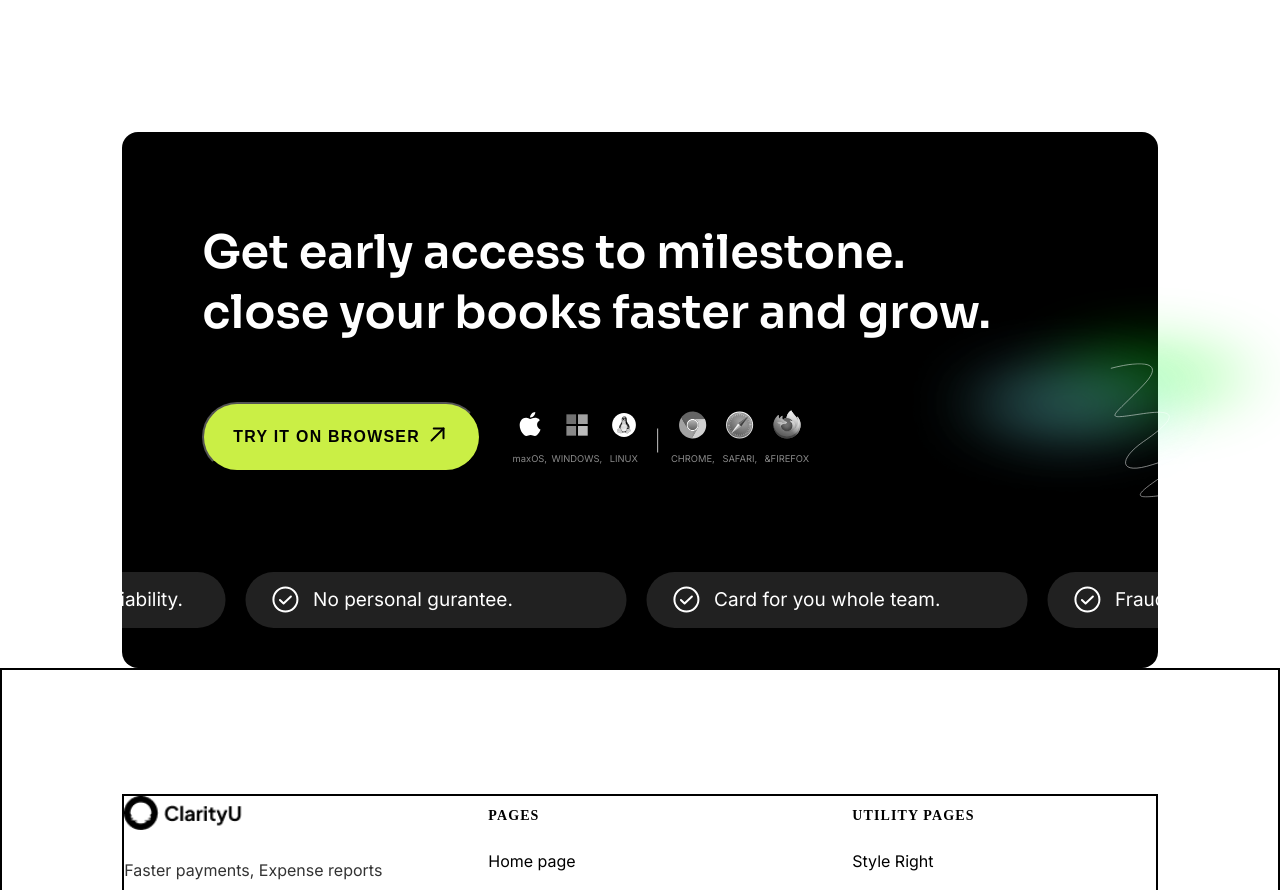
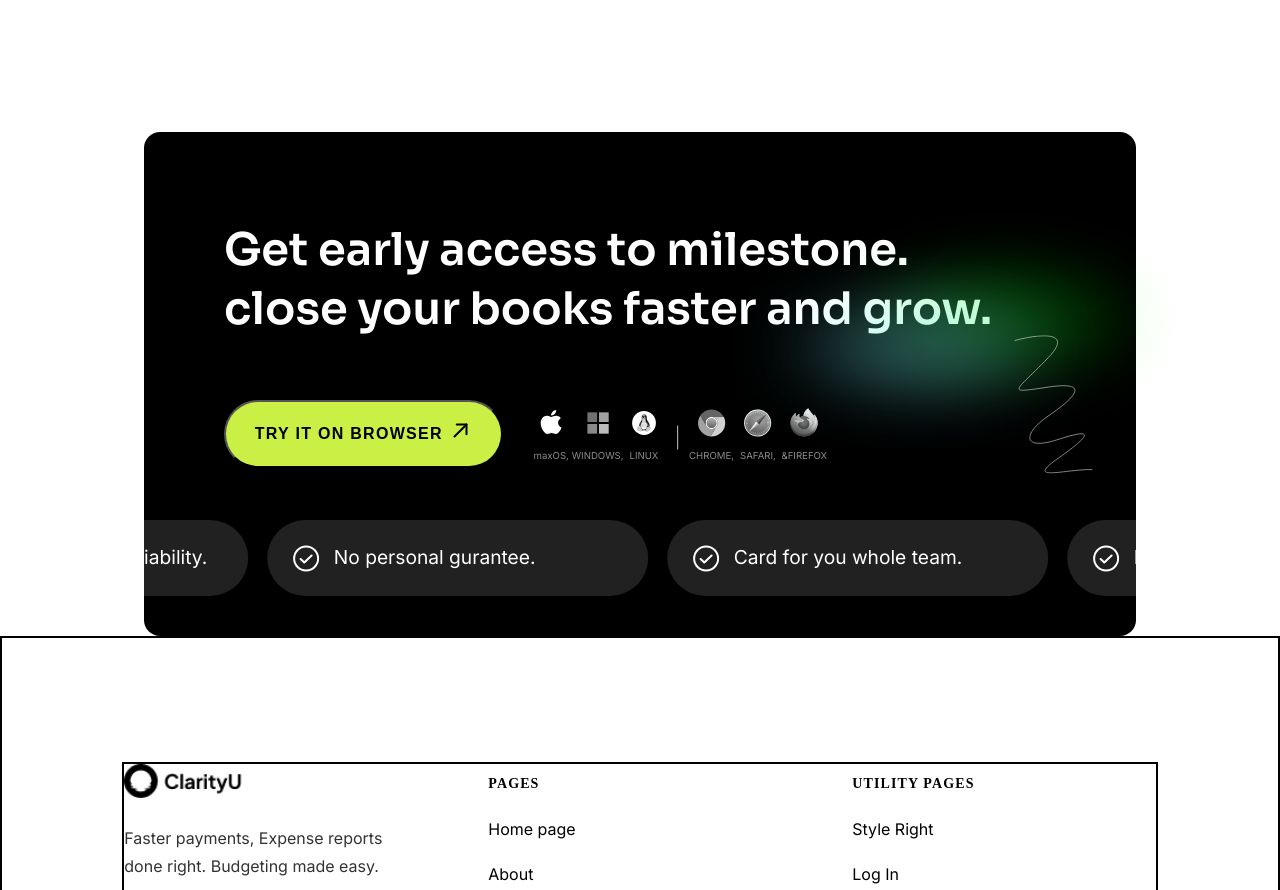
Before and after one commit to HamzaRathore/LandingPage, a React (Vite) app: page / in a window 1280 px wide. Shown: the part 8740-9630 px from the top of the page. Built offline with nearby package versions, Linux system fonts and the light colour scheme.

Commit message:
fixed benefits

```diff
--- a/src/components/Benefits/Benefits.jsx
+++ b/src/components/Benefits/Benefits.jsx
@@ -12,6 +12,7 @@ import tick from "../../assets/benefits/tick.svg";
 import blueRad from "../../assets/cust-review/blueRad.svg";
 import greenRadius from "../../assets/greenRadius.svg";
 import spiral from "../../assets/benefits/spiral.svg";
+import { Link } from "react-router-dom";
 
 const leftlogo = [
   {
@@ -49,7 +50,6 @@ const rightlogo = [
 ];
 
 const Benefits = () => {
-
   return (
     <div className={styles.container}>
       {/* <img className={styles.radiusImg} src={greenRadius} alt="shadow" /> */}
@@ -66,12 +66,19 @@ const Benefits = () => {
 
           <div className={styles.btnSection}>
             <div>
+              <Link
+                className={styles.btnLink}
+                to={
+                  "https://milestone-webflow-html-website-template.webflow.io/"
+                }
+              >
                 <button className={styles.arrowButton}>
                   TRY IT ON BROWSER
                   <span className={styles.arrow}>
                     <img src={upperArrow} alt="Upper Arrow" />
                   </span>
                 </button>
+              </Link>
             </div>
 
             <div className={styles.logos}>
--- a/src/components/Benefits/Benefits.module.css
+++ b/src/components/Benefits/Benefits.module.css
@@ -1,81 +1,76 @@
 .container {
   width: 100%;
-  height: 536px;
-  padding: 0px 9.72vw 0px 9.72vw;
+  height: 63vh;
+  padding: 0 9.7vw;
   display: flex;
   justify-content: center;
-  /* padding-bottom: 4px; */
   position: relative;
 }
-/* .radiusImg{
-    position: absolute;
-    height: 162px;
-    width: 154px;
-    right: 160px;
-    bottom: 214px;
-    z-index: 1;
-    opacity: 0.4;
-    border-radius: 50%;
- } */
+
 .blueradius {
   position: absolute;
-  height: 333px;
-  width: 346px;
-  right: 720px;
-  bottom: 148px;
+  height: 20.8rem;
+  width: 26rem;
+  right: 26%;
+  bottom: 37%;
   z-index: 1;
   opacity: 0.6;
-  filter: drop-shadow(83px -27px 6px rgba(0, 255, 0, 0.8));
+  filter: drop-shadow(5.19rem -1.69rem 0.38rem rgba(0, 255, 0, 0.8));
 }
+
 .spiral {
   position: absolute;
-  height: 165px;
-  width: 283px;
-  right: 330px;
-  bottom: 188px;
+  height: 10.3rem;
+  width: 23.9rem;
+  right: 19%;
+  bottom: 37%;
   z-index: 1;
   opacity: 0.8;
 }
+
 .subcontainer {
-  width: 80.90vw;
-  max-width: 80.90vw;
-  border-radius: 16px;
+  width: 77.5vw;
+  max-width: 77.5vw;
+  border-radius: 1rem;
   display: flex;
   flex-direction: column;
   align-items: center;
   justify-content: space-between;
-  padding: 30px 0px 40px 0px;
-  background-color: #000000;
+  padding: 1.8rem 0 2.5rem;
+  background-color: #000;
 }
+
 .header {
   width: 100%;
-  height: 240px;
-  padding: 0px 240px 0px 80px;
-  gap: 48px;
+  height: 15rem;
+  padding: 0 15rem 0 5rem;
+  gap: 3rem;
 }
+
 .heading {
-  width: 820px;
-  height: 240px;
-  max-width: 820px;
-  padding-right: 25.82px;
-  gap: 1.56px;
+  width: 51.2rem;
+  height: 15rem;
+  max-width: 51.2rem;
+  padding-right: 1.6rem;
+  gap: 0.09rem;
   display: flex;
   align-items: center;
-  margin: 0px;
+  margin: 0;
 }
+
 .heading h2 {
   color: white;
   font-family: "Sora", sans-serif;
   font-weight: 600;
-  font-size: 46px;
-  line-height: 60px;
-  letter-spacing: 0px;
+  font-size: 2.8rem;
+  line-height: 3.7rem;
+  letter-spacing: 0;
 }
 
 .btnSection {
-  height: 72px;
-  width: 650px;
-  max-width: 650px;
+  height: 4.5rem;
+  width: 40.6rem;
+  max-width: 40.6rem;
   display: flex;
   justify-content: space-between;
 }
@@ -83,68 +78,77 @@
 .arrowButton {
   background-color: #caef45;
   color: #000;
-  padding: 12px 29px 12px 29px;
-  border-radius: 36px;
+  padding: 0.7rem 1.8rem;
+  border-radius: 2.2rem;
   font-weight: 700;
-  font-size: 15.88px;
-  line-height: 32px;
-  letter-spacing: 1.28px;
+  font-size: 1rem;
+  line-height: 2rem;
+  letter-spacing: 0.08rem;
   cursor: pointer;
   display: inline-flex;
   align-items: center;
-  gap: 5px;
+  gap: 0.3rem;
   transition: all 0.3s ease;
   text-transform: uppercase;
 }
 
+.btnLink {
+  text-decoration: none;
+}
+
 .arrow img {
-  padding-top: 6px;
+  padding-top: 0.3rem;
 }
+
 .arrowButton:hover {
   background: #eee;
 }
 
 .logos {
   display: flex;
-  width: 348.99px;
-  height: 69px;
-  min-width: 300px;
-  padding: 3px 3px 0px 3px;
+  width: 21.8rem;
+  height: 4.3rem;
+  min-width: 18.7rem;
+  padding: 0.2rem;
   color: #c4c4c4;
   align-items: center;
 }
+
 .leftlogos {
   display: flex;
   flex-direction: column;
-  height: 56.25px;
-  width: 47.02px;
+  height: 3.5rem;
+  width: 2.9rem;
   align-items: center;
 }
+
 .leftlogos img {
-  width: 32px;
-  height: 32px;
-  max-width: 34.73px;
+  width: 2rem;
+  height: 2rem;
+  max-width: 2.8rem;
   filter: grayscale(100%);
 }
+
 .leftlogos p {
-  color: white;
+  color: #c4c4c4;
   font-family: "Inter", sans-serif;
   font-weight: 400;
-  font-size: 9.38px;
-  line-height: 16px;
-  letter-spacing: 0%;
-  opacity: 70%;
-  color: #c4c4c4;
+  font-size: 0.6rem;
+  line-height: 1rem;
+  letter-spacing: 0;
+  opacity: 0.7;
 }
+
 .breaker {
   color: white;
-  padding: 5px 10px 0px 10px;
-  height: 29px;
+  padding: 0.3rem 0.6rem 0 0.6rem;
+  height: 1.8rem;
 }
+
 .animatedSection {
   width: 100%;
-  padding-top: 20px;
-  margin-top: 20px;
+  padding-top: 1.2rem;
+  margin-top: 1.2rem;
   display: flex;
   height: auto;
   overflow: hidden;
@@ -160,16 +164,17 @@
 .sliderTrack:hover {
   animation-play-state: paused;
 }
+
 .slider {
   display: flex;
   align-items: center;
-  gap: 12px;
-  width: 381px;
-  height: 56px;
-  border-radius: 55px;
-  padding: 12px 22.33px;
+  gap: 0.7rem;
+  width: 23.8rem;
+  height: 4.7rem;
+  border-radius: 3.4rem;
+  padding: 0.75rem 1.4rem;
   background-color: #212121;
-  margin-right: 20px;
+  margin-right: 1.2rem;
   flex-shrink: 0;
 }
 
@@ -181,83 +186,78 @@
     transform: translateX(-50%);
   }
 }
+
 .slider p {
   color: white;
   font-family: "Inter", sans-serif;
   font-weight: 400;
-  font-size: 19px;
-  line-height: 30px;
-  letter-spacing: 0%;
+  font-size: 1.2rem;
+  line-height: 1.2rem;
+  letter-spacing: 0;
 }
 
-/* For extra small screen */
-@media (max-width: 480px)  {
-    .arrowButton{
-        padding: 8px 19px 8px 19px;
-        font-size: 10.88px;
-      line-height: 22px;
-  letter-spacing: 0.5px;
-  gap: 2px;
-    }
-    .arrow img {
-        padding-top: 3px;
-        height: 22px;
+/* Responsiveness */
+
+@media (max-width: 1440px) {
+  .blueradius {
+    height: 17.5rem;
+    width: 26rem;
+    right: 12%;
+    bottom: 37%;
   }
 
-      .btnSection{
-        margin-bottom: 50px;
-      }
-      .slider p{
-        font-weight: 400;
-  font-size: 13px;
-  line-height: 20px;
-  letter-spacing: 0%;
+  .spiral {
+    height: 8.7rem;
+    width: 18.7rem;
+    right: 6%;
+    bottom: 32%;
   }
 }
 
-/* For mobile screens (max-width: 768px) */
-@media screen and (max-width: 768px) {
+@media (max-width: 1024px) {
   .container {
-      padding: 0 20px;
+    padding: 0 5vw;
     height: auto;
-      position: relative;
   }
 
   .subcontainer {
     width: 100%;
-      padding: 40px 0 20px 0;
-
+    padding: 1.2rem 0 1.8rem;
   }
 
   .header {
-      padding: 0 20px;
-      height: auto;
+    padding: 0 0.6rem;
     flex-direction: column;
-      gap: 24px;
-      overflow: hidden;
+    gap: 1.5rem;
   }
 
   .heading {
     width: 100%;
     height: auto;
-      padding-right: 0;
+    padding: 0;
     justify-content: center;
     text-align: center;
-      overflow: hidden;
   }
 
   .heading h2 {
-      font-size: 20px;
-      line-height: 28px;
-      padding-left: 10%;
+    font-size: 1.7rem;
+    line-height: 2.3rem;
+    padding: 0 0.6rem;
   }
 
   .btnSection {
     flex-direction: column;
     align-items: center;
     width: 100%;
-      height: auto;
-      gap: 16px;
+    gap: 0.7rem;
+    margin-top: 0.6rem;
+  }
+
+  .arrowButton {
+    padding: 0.6rem 1.5rem;
+    font-size: 0.8rem;
+    line-height: 1.6rem;
+    letter-spacing: 0.03rem;
   }
 
   .logos {
@@ -267,13 +267,21 @@
   }
 
   .animatedSection {
-      padding-top: 10px;
-      margin-top: 10px;
+    padding-top: 1.2rem;
+    margin-top: 1.2rem;
   }
 
   .slider {
-      width: 300px;
-      font-size: 16px;
+    width: 17.5rem;
+    font-size: 0.8rem;
+    padding: 0.6rem 1.1rem;
+    gap: 0.5rem;
+    height: 3.5rem;
+  }
+
+  .slider p {
+    font-size: 0.8rem;
+    line-height: 1.3rem;
   }
 
   .blueradius,
@@ -282,154 +290,63 @@
   }
 }
 
-  @media(max-width: 834px) {
-    .blueradius {
-        position: absolute;
-        height: 333px;
-        width: 346px;
-        right: 0px;
-        bottom: 500px;
-        z-index: 1;
-        opacity: 0.6;
-        filter: drop-shadow(83px -27px 6px rgba(0, 255, 0, 0.8));
-      }
-      .spiral {
-        position: absolute;
-        height: 135px;
-        width: 223px;
-        right: 20px;
-        bottom: 120px;
-        z-index: 1;
-        opacity: 0.8;
+@media (max-width: 768px) {
+  .heading h2 {
+    font-size: 1.3rem;
+    line-height: 1.8rem;
   }
 
+  .arrowButton {
+    padding: 0.5rem 1.2rem;
+    font-size: 0.7rem;
+    line-height: 1.5rem;
   }
 
-
-  @media(max-width: 1024px) {
-    .container {
-        padding: 0 10px;
-        height: auto;
-        position: relative;
-      }
-
-      .subcontainer {
-        width: 100%;
-        padding: 20px 0 10px 0;
-      }
-
-      .header {
-        padding: 0 10px;
-        height: auto;
-        flex-direction: column;
-        gap: 20px;
-      }
-
-      .heading {
-        width: 100%;
-        height: auto;
-        padding-right: 0;
-        justify-content: center;
-        text-align: center;
-      }
-
-      .heading h2 {
-        font-size: 38px;
-        line-height: 35px;
-      }
-
-      .btnSection {
-        flex-direction: column;
-        align-items: center;
-        width: 100%;
-        height: auto;
-        gap: 16px;
-      }
-
-      .logos {
-        justify-content: center;
-        flex-wrap: wrap;
-        width: 100%;
+  .slider {
+    width: 16rem;
+    font-size: 0.8rem;
+    padding: 0.5rem 1rem;
   }
 
   .animatedSection {
-        padding-top: 10px;
-        margin-top: 10px;
-        margin-bottom: 10px;
+    padding-top: 0.9rem;
+    margin-top: 0.9rem;
   }
 
   .slider {
-        width: 300px;
-        font-size: 16px;
-      }
-
-      .blueradius {
-        position: absolute;
-        height: 333px;
-        width: 346px;
-        right: 120px;
-        bottom: 100px;
-        z-index: 1;
-        opacity: 0.6;
-        filter: drop-shadow(83px -27px 6px rgba(0, 255, 0, 0.8));
-      }
-      .spiral {
-        position: absolute;
-        height: 135px;
-        width: 223px;
-        right: 30px;
-        bottom: 120px;
-        z-index: 1;
-        opacity: 0.8;
-      }
-  }
-  /* For screens (min-width: 1440px) */
-
-  @media (min-width:1024px)
-  {
-    /* .container{
-        padding-right: 20px;
-    } */
-    .blueradius {
-        position: absolute;
-        height: 333px;
-        width: 346px;
-        right: 40px;
-        bottom: 130px;
-        z-index: 1;
-        opacity: 0.6;
-        filter: drop-shadow(83px -27px 6px rgba(0, 255, 0, 0.8));
-      }
-      .spiral {
-        position: absolute;
-        height: 135px;
-        width: 223px;
-        right: 20px;
-        bottom: 170px;
-        z-index: 1;
-        opacity: 0.8;
+    gap: 0.7rem;
+    width: 18.7rem;
+    height: 3.6rem;
+    padding: 0.7rem 1.4rem;
+    margin-right: 1.2rem;
   }
 }
 
-  /* For desktop */
-  @media (min-width: 1360px) and (max-width: 1920px) {
-    .blueradius {
-        position: absolute;
-        height: 333px;
-        width: 346px;
-        right: 330px;
-        bottom: 190px;
-        z-index: 1;
-        opacity: 0.6;
-        filter: drop-shadow(83px -27px 6px rgba(0, 255, 0, 0.8));
+@media (max-width: 480px) {
+  .heading h2 {
+    font-size: 1.1rem;
+    line-height: 1.6rem;
   }
-      .spiral {
-        position: absolute;
-        height: 155px;
-        width: 223px;
-        right: 250px;
-        bottom: 210px;
-        z-index: 1;
-        opacity: 0.8;
+
+  .arrowButton {
+    padding: 0 0.5rem;
+    font-size: 0.5rem;
+    line-height: 0.9rem;
+  }
+
+  .animatedSection {
+    margin-top: 2.6rem;
+  }
+
+  .slider {
+    width: 14.2rem;
+    font-size: 0.7rem;
+    padding: 0.2rem 0.5rem;
+    gap: 0.2rem;
+  }
+
+  .slider p {
+    font-size: 0.7rem;
+    line-height: 1.1rem;
   }
 }
```
Lines whose indentation alone changed are shown as unchanged.
